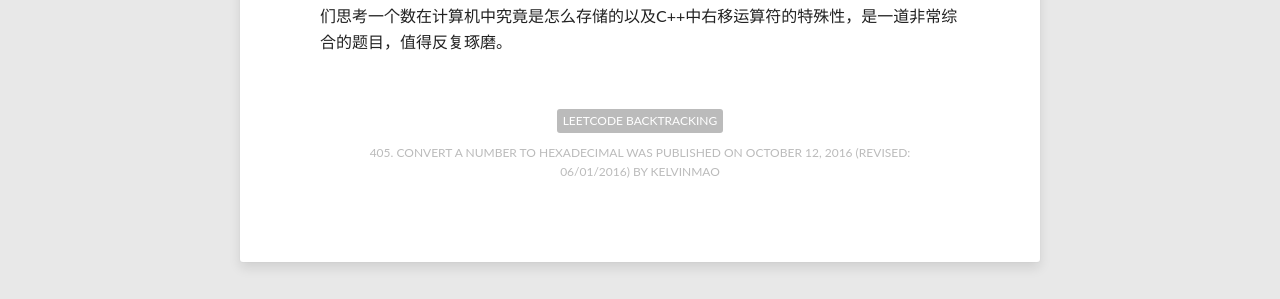
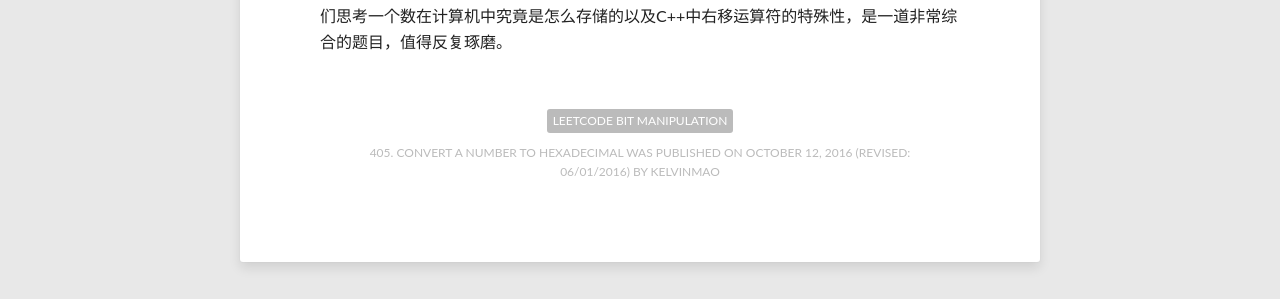
Before and after one commit to Kelvinmao/kelvinmao.github.io, a Jekyll site: the page built from _posts/2016-10-12-405. Convert a Number to Hexadecimal.md, in a window 1280 px wide and 900 px high, scrolled down 3414 px. Shown: the part 189-488 px from the top of the window. Built offline with Jekyll 4.4.1, drawn with Linux system fonts in a browser that asks for light colours; some web fonts are replaced.

Commit message:
2016-10-14

```diff
--- a/_posts/2016-10-12-405. Convert a Number to Hexadecimal.md
+++ b/_posts/2016-10-12-405. Convert a Number to Hexadecimal.md
@@ -3,7 +3,7 @@ layout: post
 title: 405. Convert a Number to Hexadecimal
 description: ""
 modified: 2016-06-01T15:27:45-04:00
-tags: [Leetcode BackTracking]
+tags: [Leetcode Bit Manipulation]
 image:
   feature: abstract-10.jpg
   credit: dargadgetz
```
